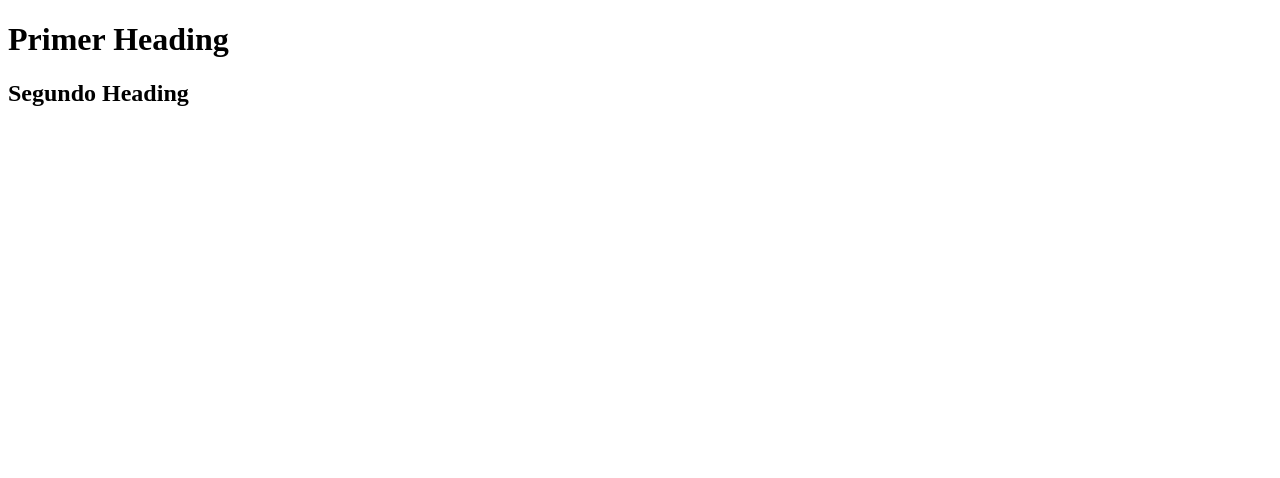
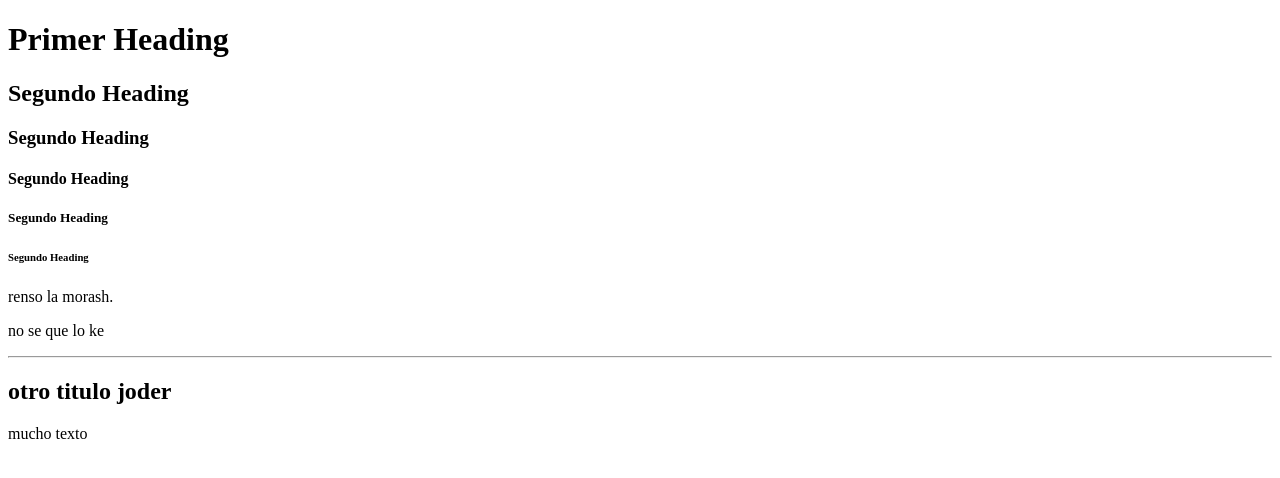
Before and after one commit to RensoPeralta25/LearningHTML-CSS, a plain HTML site: page index.html in a window 1280 px wide. Drawn offline with Linux system fonts and the light colour scheme.

Commit message:
agregando comentarios

```diff
--- a/index.html
+++ b/index.html
@@ -13,6 +13,17 @@
     <!-- Todo el contenido de nuestra web -->
     <h1>Primer Heading</h1>
     <h2>Segundo Heading</h2>
+    <h3>Segundo Heading</h3>
+    <h4>Segundo Heading</h4>
+    <h5>Segundo Heading</h5>
+    <h6>Segundo Heading</h6>
+    <p>renso la morash.</p>
+    <p>no se que lo ke</p>
+    <hr>
+    <h2>otro titulo joder</h2>
+    <p>mucho texto</p>
+    <!-- Comentario -->
+
 </body>
 
 </html>
```
